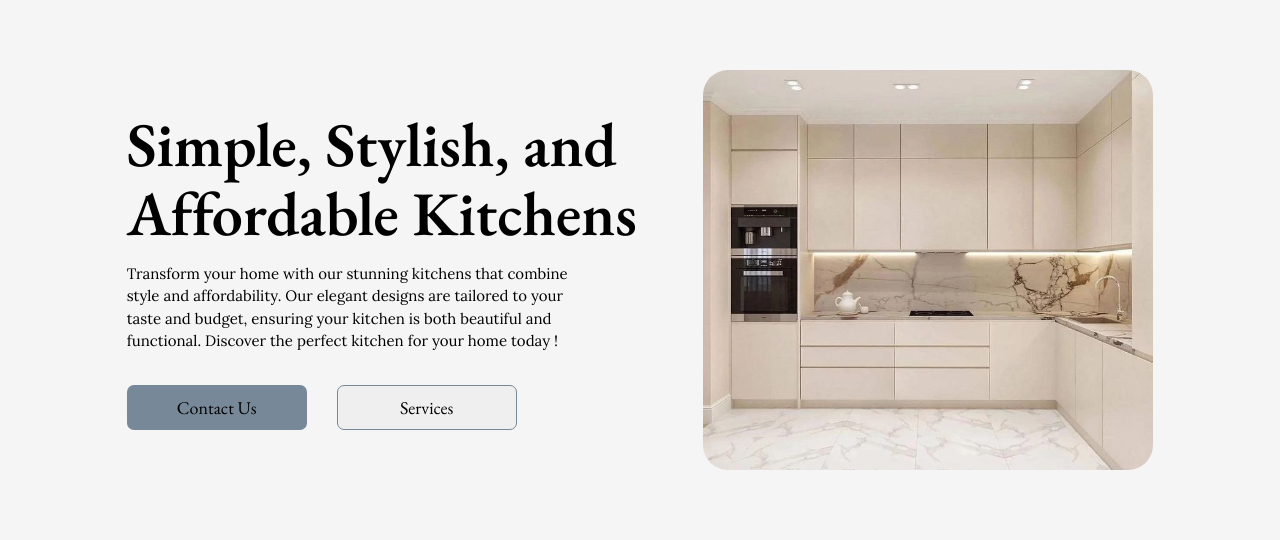
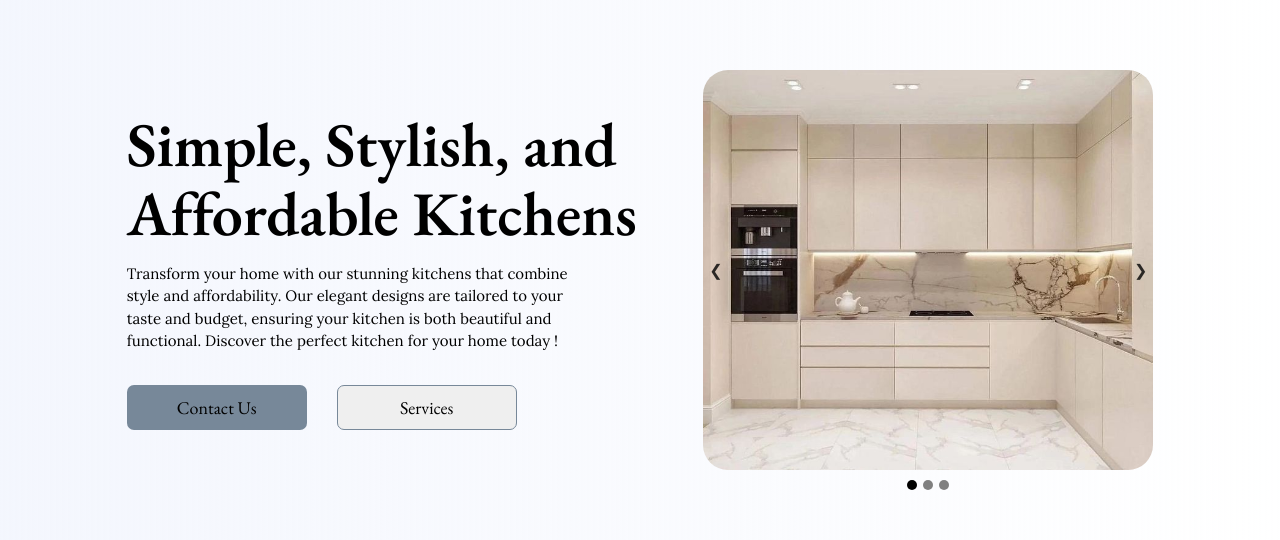
Before and after one commit to bardockAnes/western-furniture, a Next.js app: page /en in a window 1280 px wide. Shown: the part 178-718 px from the top of the page. Built offline with nearby package versions, Linux system fonts and the light colour scheme.

Commit message:
adding indector and arows

```diff
--- a/src/components/SpaceLand/SpaceLandImage.tsx
+++ b/src/components/SpaceLand/SpaceLandImage.tsx
@@ -13,12 +13,22 @@ function SpaceLandImage() {
   useEffect(() => {
     const interval = setInterval(() => {
       setCurrentIndex(prevIndex => (prevIndex + 1) % images.length);
-    }, 6000); // Change image every 7 seconds
+    }, 6000); // Change image every 6 seconds
 
     return () => clearInterval(interval); // Cleanup interval on component unmount
   }, [images.length]);
 
+  const goToPrevious = () => {
+    setCurrentIndex((prevIndex) => (prevIndex === 0 ? images.length - 1 : prevIndex - 1));
+  };
+
+  const goToNext = () => {
+    setCurrentIndex((prevIndex) => (prevIndex + 1) % images.length);
+  };
+
   return (
+    <>
+    <div className='image-slider-container' style={{ position: 'relative', width: '450px', height: '400px'}}>
       <motion.div className='spi' initial={{ opacity: 0 }} animate={{ opacity: 1 }} exit={{ opacity: 0 }}>
         {images.map((image, index) => (
           <Image
@@ -28,10 +38,29 @@ function SpaceLandImage() {
             width={450}
             height={400}
             className={index === currentIndex ? 'active' : ''}
-          style={{ position: 'absolute', top: 0, left: 0, borderRadius: 25, transition: 'opacity 1s ease-in-out' }}
+            style={{
+              position: 'absolute',
+              top: 0,
+              left: 0,
+              borderRadius: 25,
+              transition: 'opacity 1s ease-in-out',
+              opacity: index === currentIndex ? 1 : 0,
+            }}
           />
         ))}
       </motion.div>
+      <motion.div className='arrows' style={{ position: 'absolute', top: '50%', width: '100%', display: 'flex', justifyContent: 'space-between', transform: 'translateY(-50%)' }} initial={{ opacity: 0 }} animate={{ opacity: 1 }} exit={{ opacity: 0 }}>
+        <button onClick={goToPrevious} style={{ background: 'none',color:"rgba(0,0,0,0.8)", border: 'none', fontSize: '1em', cursor: 'pointer' }}>❮</button>
+        <button onClick={goToNext} style={{ background: 'none',color:"rgba(0,0,0,0.8)", border: 'none', fontSize: '1em', cursor: 'pointer' }}>❯</button>
+      </motion.div>
+      <motion.div className='indicators' style={{ paddingTop:10,width: '100%', display: 'flex', justifyContent: 'center' }} initial={{ opacity: 0 }} animate={{ opacity: 1 }} exit={{ opacity: 0 }}>
+          {images.map((_, index) => (
+            <span key={index} onClick={() => setCurrentIndex(index)} style={{width:"0.1px",height:"0.1px", cursor: 'pointer', padding: '5px', margin: '0 3px', backgroundColor: index === currentIndex ? 'black' : 'grey', borderRadius: '50%' }}></span>
+          ))}
+        </motion.div>
+    </div>
+
+        </>
   );
 }
 
--- a/src/styles/styles.css
+++ b/src/styles/styles.css
@@ -25,9 +25,10 @@
 
 
 body {
-    background-color: whitesmoke;
+    background-color: white;
     margin: 0px;
     height: 100vh;
+    background: linear-gradient(to left, white, rgba(179, 197, 245, 0.15));
 }
 
 /* Space land image */
```
Lines whose indentation alone changed are shown as unchanged.
